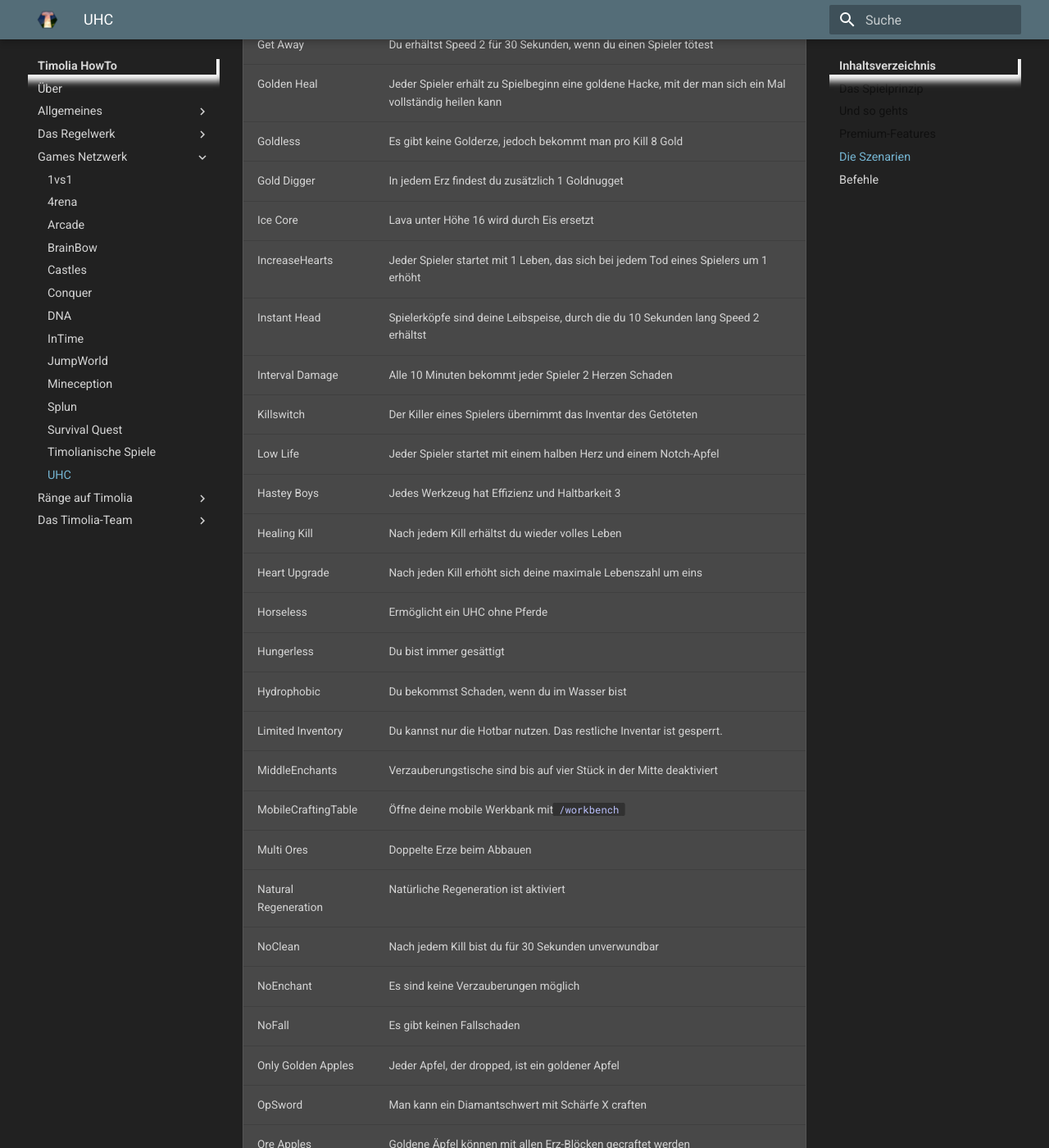
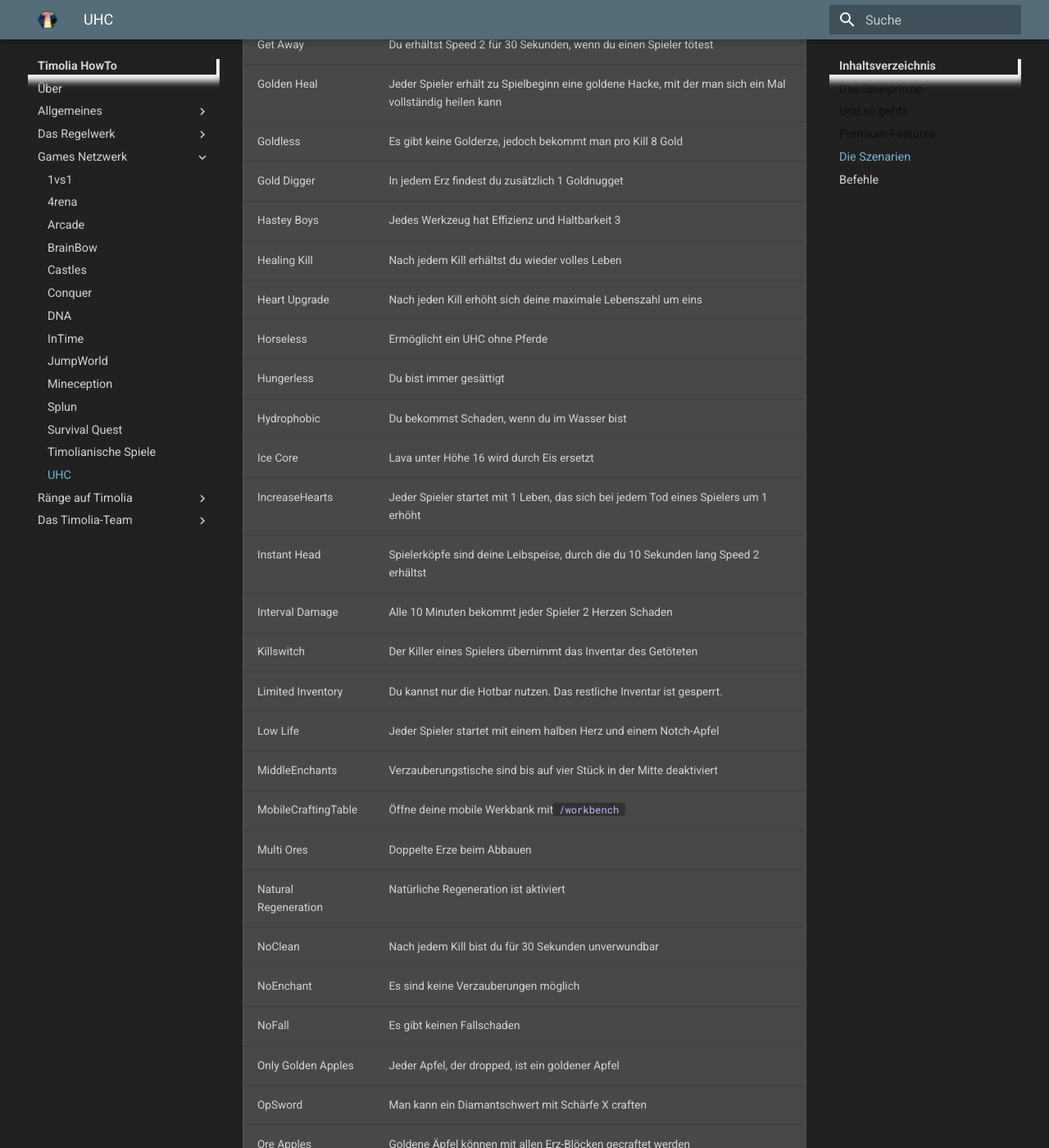
Before and after one commit to TimoliaDE/HowTo, an MkDocs documentation site: the page built from docs/games/uhc.md, in a window 1280 px wide and 1400 px high, scrolled down 2689 px. Shown: the whole window at 82% size. Built offline with MkDocs 1.6.1 and Material for MkDocs 9.7.7, drawn with Linux system fonts in a browser that asks for light colours; old or Windows-style settings are respelled for this version of MkDocs.

Commit message:
fix UHC order and typo

```diff
--- a/docs/games/uhc.md
+++ b/docs/games/uhc.md
@@ -57,19 +57,19 @@ Hier findest du alle UHC-Szenarien und deren Bedeutung.
 | Golden Heal          | Jeder Spieler erhält zu Spielbeginn eine goldene Hacke, mit der man sich ein Mal vollständig heilen kann |
 | Goldless             | Es gibt keine Golderze, jedoch bekommt man pro Kill 8 Gold |
 | Gold Digger          | In jedem Erz findest du zusätzlich 1 Goldnugget |
-| Ice Core             | Lava unter Höhe 16 wird durch Eis ersetzt |
-| IncreaseHearts       | Jeder Spieler startet mit 1 Leben, das sich bei jedem Tod eines Spielers um 1 erhöht |
-| Instant Head         | Spielerköpfe sind deine Leibspeise, durch die du 10 Sekunden lang Speed 2 erhältst |
-| Interval Damage      | Alle 10 Minuten bekommt jeder Spieler 2 Herzen Schaden |
-| Killswitch           | Der Killer eines Spielers übernimmt das Inventar des Getöteten |
-| Low Life             | Jeder Spieler startet mit einem halben Herz und einem Notch-Apfel |
 | Hastey Boys          | Jedes Werkzeug hat Effizienz und Haltbarkeit 3 |
 | Healing Kill         | Nach jedem Kill erhältst du wieder volles Leben |
 | Heart Upgrade        | Nach jeden Kill erhöht sich deine maximale Lebenszahl um eins |
 | Horseless            | Ermöglicht ein UHC ohne Pferde |
 | Hungerless           | Du bist immer gesättigt |
 | Hydrophobic          | Du bekommst Schaden, wenn du im Wasser bist |
+| Ice Core             | Lava unter Höhe 16 wird durch Eis ersetzt |
+| IncreaseHearts       | Jeder Spieler startet mit 1 Leben, das sich bei jedem Tod eines Spielers um 1 erhöht |
+| Instant Head         | Spielerköpfe sind deine Leibspeise, durch die du 10 Sekunden lang Speed 2 erhältst |
+| Interval Damage      | Alle 10 Minuten bekommt jeder Spieler 2 Herzen Schaden |
+| Killswitch           | Der Killer eines Spielers übernimmt das Inventar des Getöteten |
 | Limited Inventory    | Du kannst nur die Hotbar nutzen. Das restliche Inventar ist gesperrt. |
+| Low Life             | Jeder Spieler startet mit einem halben Herz und einem Notch-Apfel |
 | MiddleEnchants       | Verzauberungstische sind bis auf vier Stück in der Mitte deaktiviert |
 | MobileCraftingTable  | Öffne deine mobile Werkbank mit `/workbench` |
 | Multi Ores           | Doppelte Erze beim Abbauen |
```
Also changed, not shown: other parts of docs/games/uhc.md (+1 -1 lines).
